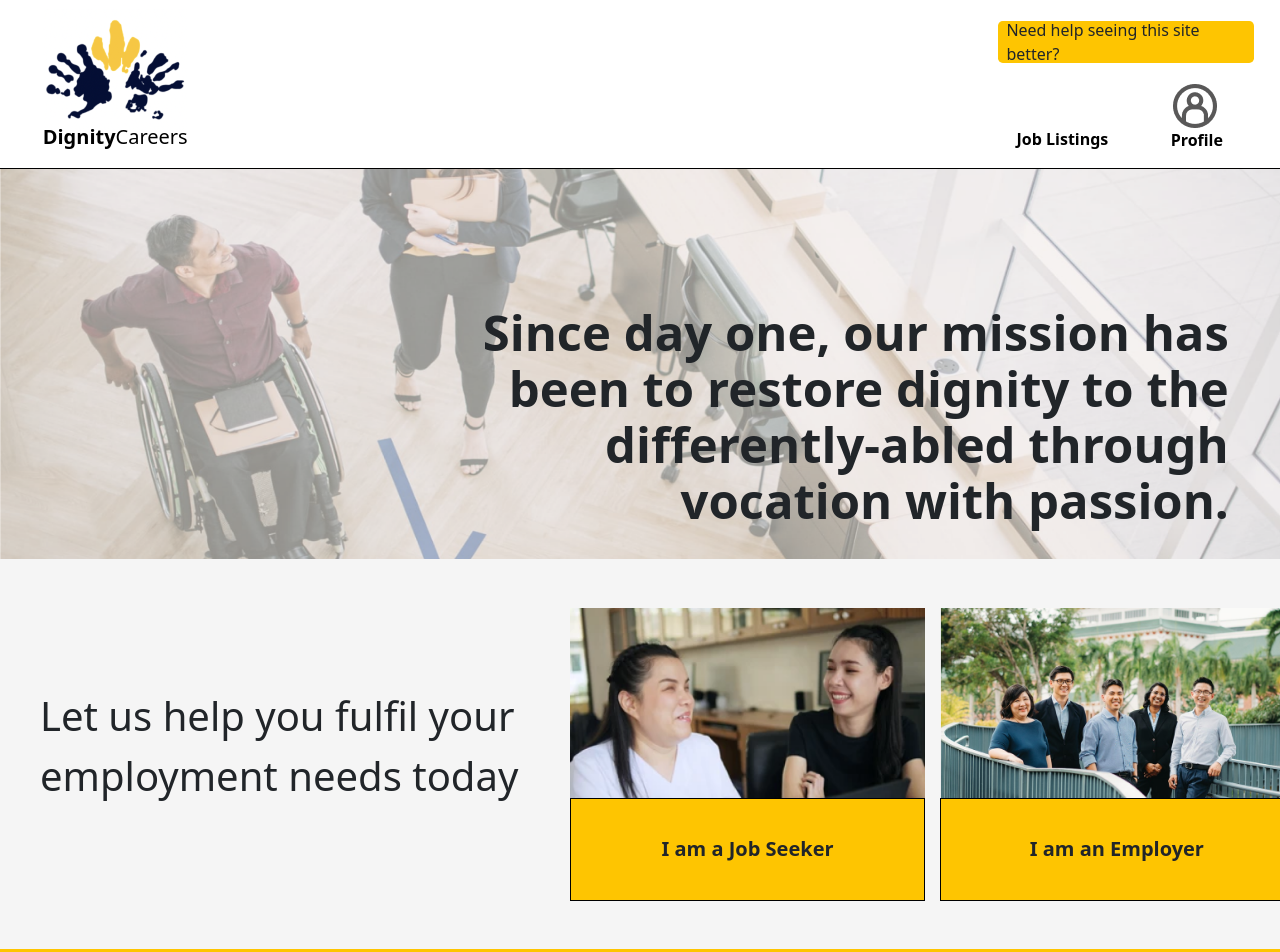
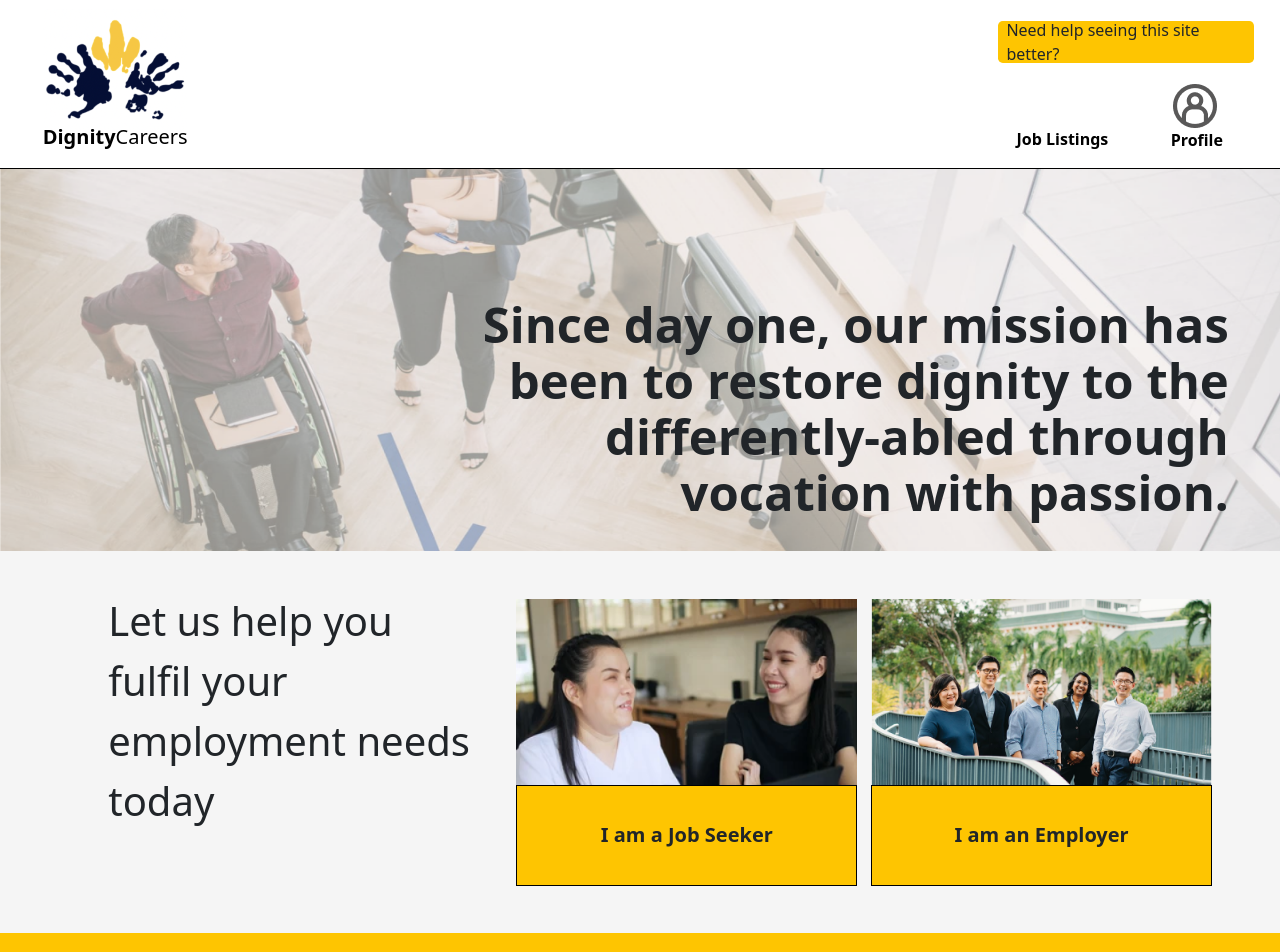
Before and after one commit to midorinom/Project-Dignity, a React (Create React App) app in the folder front-end/: page / in a window 1280 px wide. Shown: the top 952 px of the page. Built offline with nearby package versions, Linux system fonts and the light colour scheme.

Commit message:
small edits to universalLanding

```diff
--- a/front-end/src/pages/universalLanding/UniversalLanding.js
+++ b/front-end/src/pages/universalLanding/UniversalLanding.js
@@ -17,9 +17,9 @@ const UniversalHome = () => {
       </div>
 
       <div className={styles.universalLandingBottom}>
-        <p className={styles.universalLandingBottomText}>
+        <div className={styles.universalLandingBottomText}>
           Let us help you fulfil your employment needs today
-        </p>
+        </div>
         <div className={styles.iAmAJobSeekerAndEmployerContainer}>
           <div className={styles.iAmAjobSeekerImageContainer}>
             <Link to="/job-seekers" className={styles.imageLink}>
--- a/front-end/src/pages/universalLanding/universalLanding.module.css
+++ b/front-end/src/pages/universalLanding/universalLanding.module.css
@@ -31,14 +31,17 @@
 
 .universalLandingBottom {
   display: flex;
-  justify-content: space-around;
   align-items: center;
+  justify-content: center;
   flex: 1;
 }
 
 .universalLandingBottomText {
+  height: 100%;
+  width: 35%;
   padding: 1em;
   font-size: 40px;
+  text-align: left;
 }
 
 .iAmAJobSeekerAndEmployerContainer {
@@ -62,6 +65,7 @@
 
 .iAmAJobSeekerImage {
   height: 100%; /* fill up the imageLink container entirely */
+  max-width: 100%; /*prevent image from overflowing on small screens */
 }
 
 .iAmAJobSeekerButton {
```
